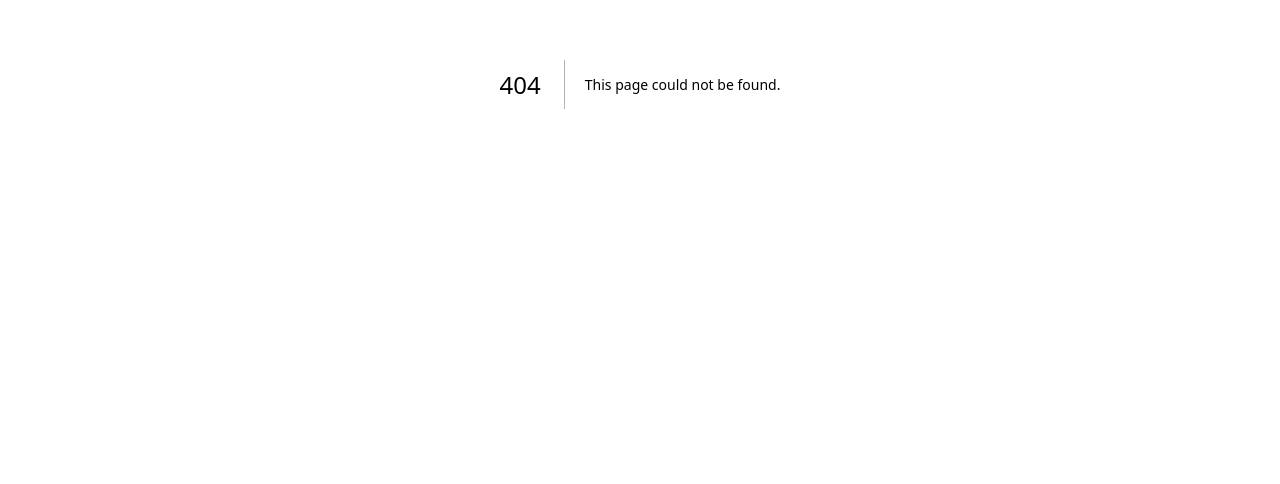
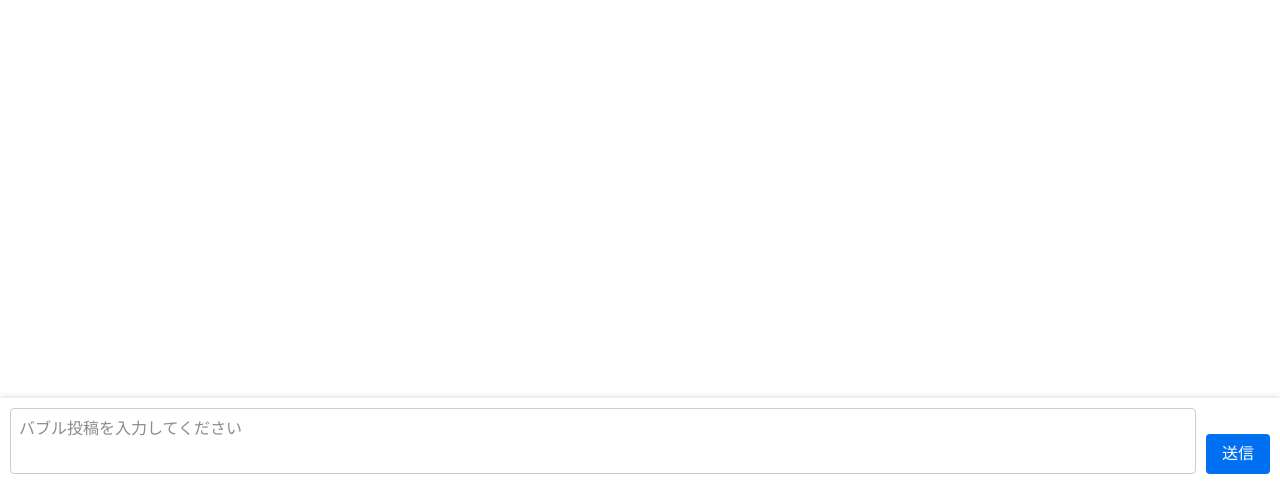
Before and after one commit to K-Kizuku/TEKUTEKU, a Next.js app in the folder front/: page /pages/post in a window 1280 px wide. Before the commit this address had no page. Shown: the part 316-800 px from the top of the page. Built offline with nearby package versions, Linux system fonts and the light colour scheme.

Commit message:
add post page

```diff
--- /dev/null
+++ b/front/src/app/pages/post/page.tsx
@@ -0,0 +1,29 @@
+"use client";
+
+import { FormEvent } from "react";
+import styles from "./post.module.css";
+
+export default function PostPage() {
+  const handleSubmit = (e: FormEvent<HTMLFormElement>) => {
+    e.preventDefault();
+    // ここに送信処理を記述
+    console.log("送信されました");
+  };
+
+  return (
+    <div className={styles.container}>
+      {/* 他のコンテンツがあればここに配置 */}
+
+      <form className={styles.postEditArea} onSubmit={handleSubmit}>
+        <textarea
+          className={styles.textbox}
+          placeholder="バブル投稿を入力してください"
+        ></textarea>
+
+        <button type="submit" className={styles.button}>
+          送信
+        </button>
+      </form>
+    </div>
+  );
+}
--- /dev/null
+++ b/front/src/app/pages/post/post.module.css
@@ -0,0 +1,59 @@
+.container {
+  position: relative;
+  min-height: 100vh;
+  padding-bottom: 100px; /* フォーム分の余白 */
+  box-sizing: border-box;
+}
+
+.postEditArea {
+  position: fixed;
+  bottom: 0;
+  left: 0;
+  width: 100%;
+  background-color: #fff;
+  padding: 10px;
+  box-shadow: 0 -2px 5px rgba(0, 0, 0, 0.1);
+  display: flex;
+  flex-direction: column;
+  box-sizing: border-box;
+}
+
+.postEditArea textarea {
+  width: 100%;
+  min-height: 80px;
+  padding: 8px;
+  margin-bottom: 10px;
+  border: 1px solid #ccc;
+  border-radius: 4px;
+  resize: none;
+  box-sizing: border-box;
+}
+
+.postEditArea button {
+  align-self: flex-end;
+  padding: 8px 16px;
+  background-color: #0070f3;
+  color: #fff;
+  border: none;
+  border-radius: 4px;
+  cursor: pointer;
+}
+
+.postEditArea button:hover {
+  background-color: #005bb5;
+}
+
+/* 画面サイズが広い場合のレイアウト調整 */
+@media screen and (min-width: 768px) {
+  .postEditArea {
+    flex-direction: row;
+    align-items: center;
+  }
+
+  .postEditArea textarea {
+    flex: 1;
+    margin-bottom: 0;
+    margin-right: 10px;
+    min-height: 40px;
+  }
+}
```
Also changed, not shown: 1 other file (tests, documents, lock files or other folders).
